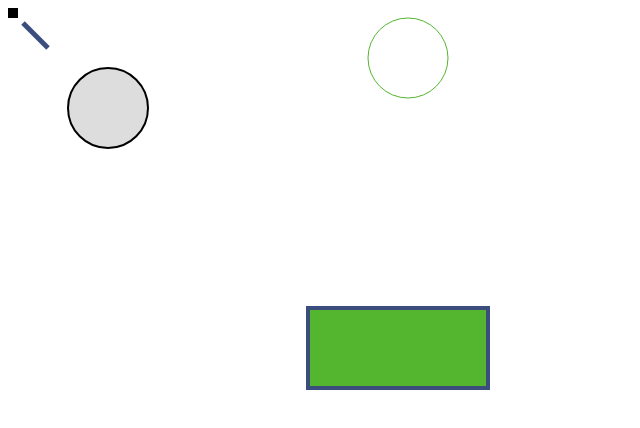
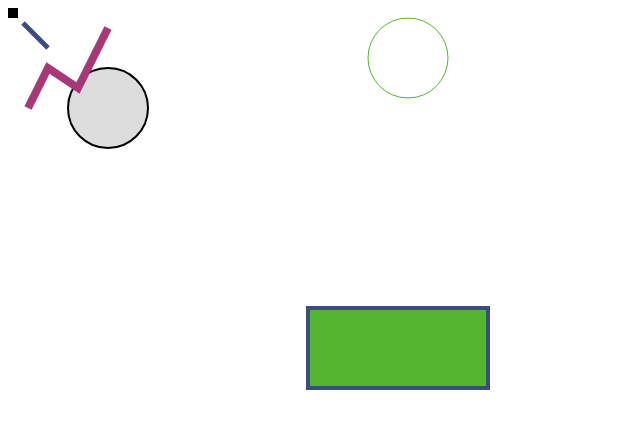
Before and after one commit to jmhl/svgeejs, a website: page index.html in a window 1280 px wide. Shown: the whole page, without its empty margins (0-640 px from the left). Drawn offline with Linux system fonts and the light colour scheme.

Commit message:
Add polyline

```diff
--- a/index.html
+++ b/index.html
@@ -13,6 +13,7 @@
       var ellipse = SVGEE.ellipse(400, 50, 40, 40);
       var square = SVGEE.square(0, 0, 10);
       var line = SVGEE.line(15, 15, 40, 40);
+      var polyline = SVGEE.polyline([20, 100, 40, 60, 70, 80, 100, 20]);
 
       canvas.appendChild(svg);
 
@@ -34,6 +35,10 @@
       SVGEE.stroke(line, 5, '#3B4D7D');
       svg.appendChild(line);
 
+      SVGEE.fill(polyline, '#fff');
+      SVGEE.stroke(polyline, 8, '#A73878');
+      svg.appendChild(polyline);
+
       SVGEE.closeSvg(svg);
     </script>
   </body>
--- a/svgee.js
+++ b/svgee.js
@@ -129,6 +129,34 @@
   }
 
   /**
+   * Creates an SVG polyline element.
+   *
+   * @param {array} coordinatePairs An array of coordinate pairs. Each coordinate point but have a pair (e.g. [x1, y1, x2, y2]).
+   *
+   * @returns The SVG line element to be added to the SVG canvas. Returns false a coordinate does not have a pair coordinate.
+   */
+  // TODO: throw an error when each coordinate does not have a pair
+  function polyline(coordinatePairs) {
+    if (coordinatePairs.length % 2 !== 0) { return false; }
+
+    var polyline = document.createElementNS(w3SvgUrl, 'polyline');
+
+    var coordinatePairsString = "";
+    coordinatePairs.forEach(function(coordinate, index) {
+      coordinatePairsString += coordinate;
+      if (index === 0 && index % 2 === 0) {
+        coordinatePairsString += ',';
+      } else {
+        coordinatePairsString += ' ';
+      }
+    });
+
+    polyline.setAttributeNS(null, 'points', coordinatePairsString);
+
+    return polyline;
+  }
+
+  /**
    * Fills the SVG element with a certain color.
    *
    * @param {element} element The SVG element to be filled.
@@ -189,6 +217,7 @@
     ellipse: ellipse,
     fill: fill,
     line: line,
+    polyline: polyline,
     rect: rect,
     stroke: stroke,
     square: square
```
